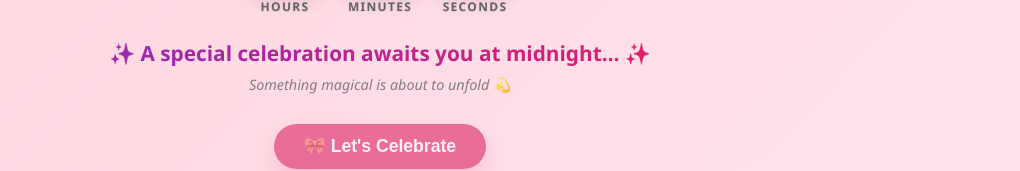
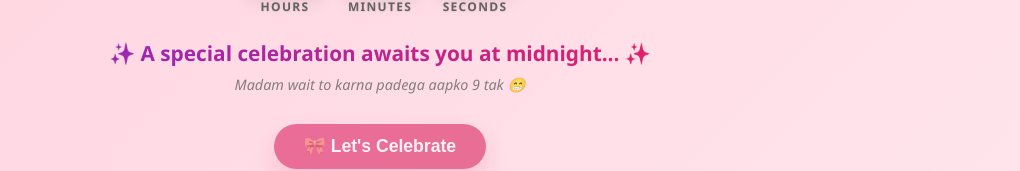
Before and after one commit to Aftab9121999/AH_Birthday1, a React (Vite) app: page / in a window 1280 px wide. Shown: the part 432-603 px from the top of the page, without its empty margins (260-1280 px from the left). Built offline with nearby package versions, Linux system fonts and the light colour scheme.

Commit message:
Update App.jsx

```diff
--- a/src/App.jsx
+++ b/src/App.jsx
@@ -119,7 +119,7 @@ function App() {
               ? "💖 Ready for your surprise! 💖"
               : "✨ A special celebration awaits you at midnight... ✨"}
           </h2>
-          <p className="teaser-hint">Something magical is about to unfold 💫</p>
+          <p className="teaser-hint">Madam wait to karna padega aapko 9 tak 😁</p>
         </section>
 
         <button
```
